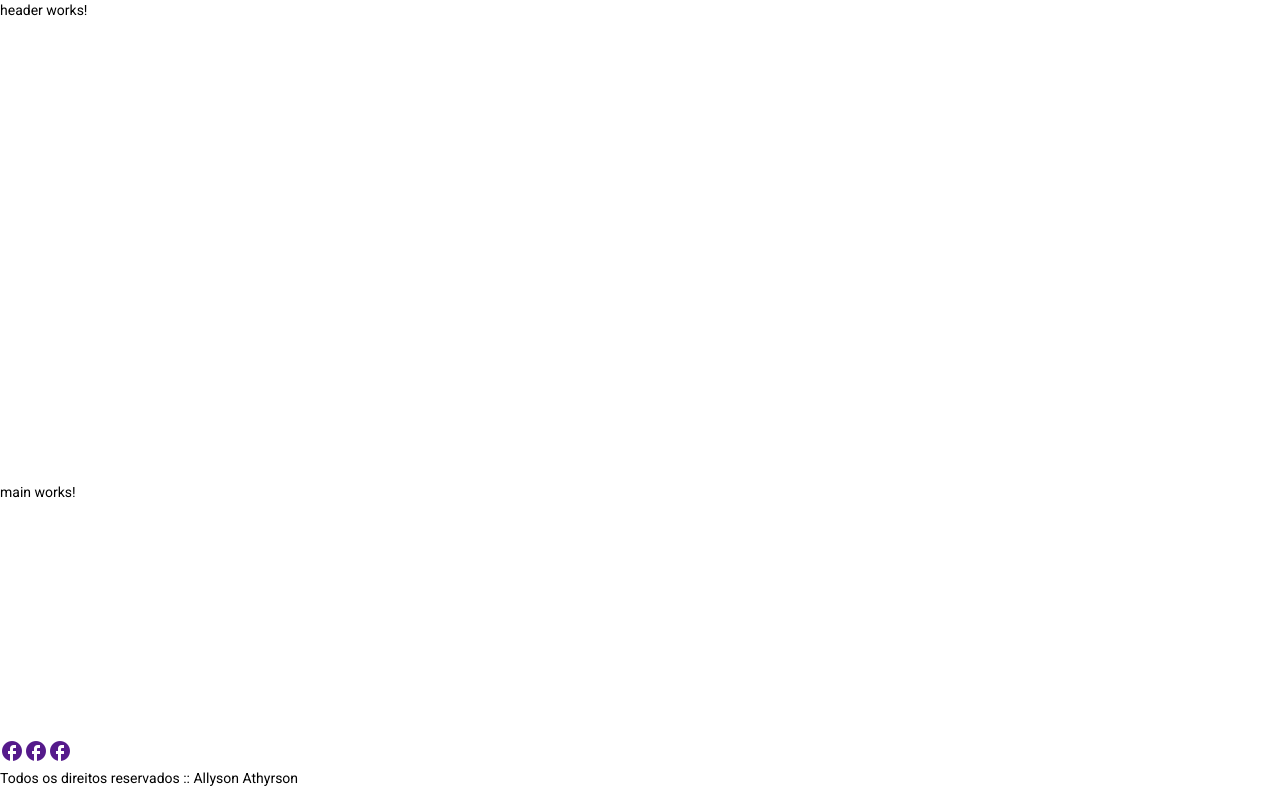
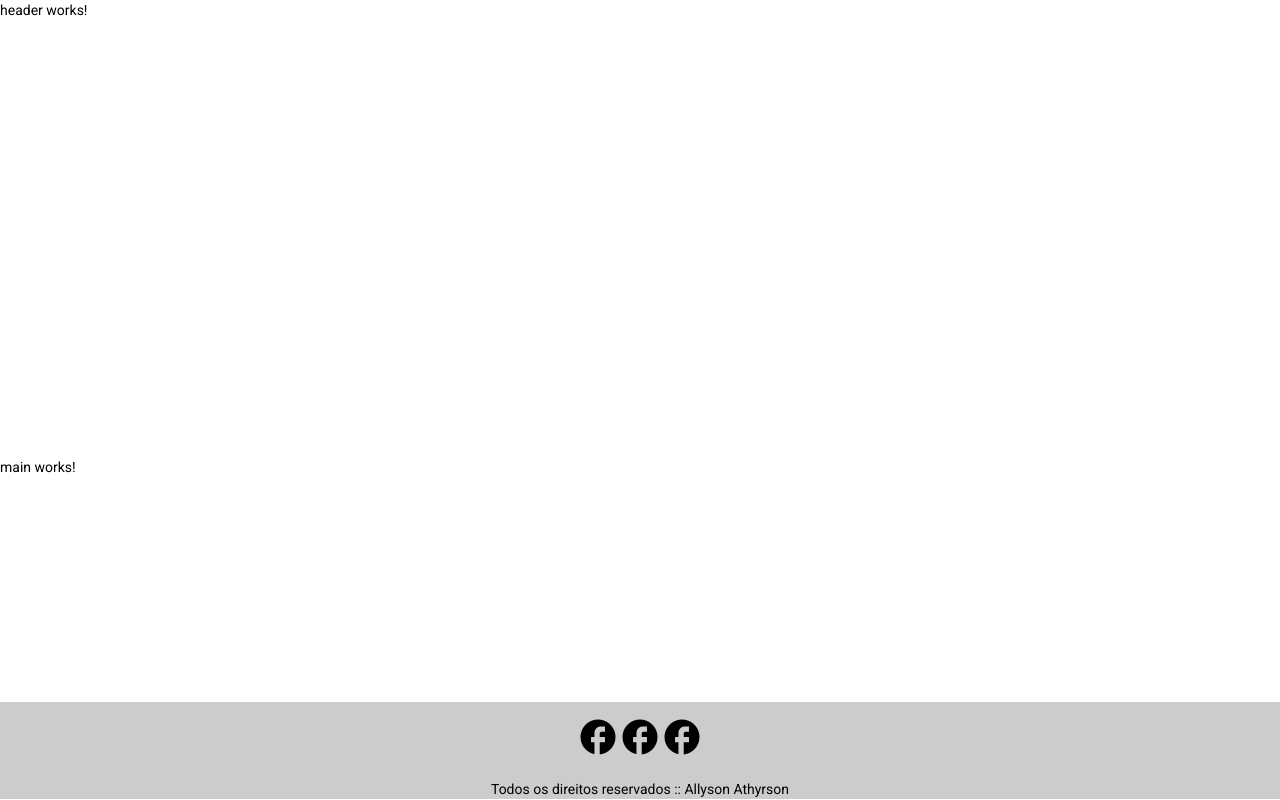
Before and after one commit to Allyson1602/MeuAluguel, an Angular app: page / in a window 1280 px wide. Built offline with nearby package versions, Linux system fonts and the light colour scheme.

Commit message:
Footer básico definido

```diff
--- a/src/components/footer/footer.component.html
+++ b/src/components/footer/footer.component.html
@@ -4,5 +4,6 @@
         <a href=""><i class="material-icons">facebook</i></a>
         <a href=""><i class="material-icons">facebook</i></a>
     </div>
-    <p>Todos os direitos reservados :: Allyson Athyrson</p>
+
+    <p class="rights">Todos os direitos reservados :: Allyson Athyrson</p>
 </footer>
--- a/src/components/footer/footer.component.scss
+++ b/src/components/footer/footer.component.scss
@@ -0,0 +1,20 @@
+footer {
+    text-align: center;
+    background-color: #ccc;
+}
+
+.socials{
+    padding: 1em;
+
+    a {
+        color: #000;
+
+        i {
+            font-size: 3em;
+        }
+    }
+}
+
+.rights {
+    margin: .1em;
+}
```
